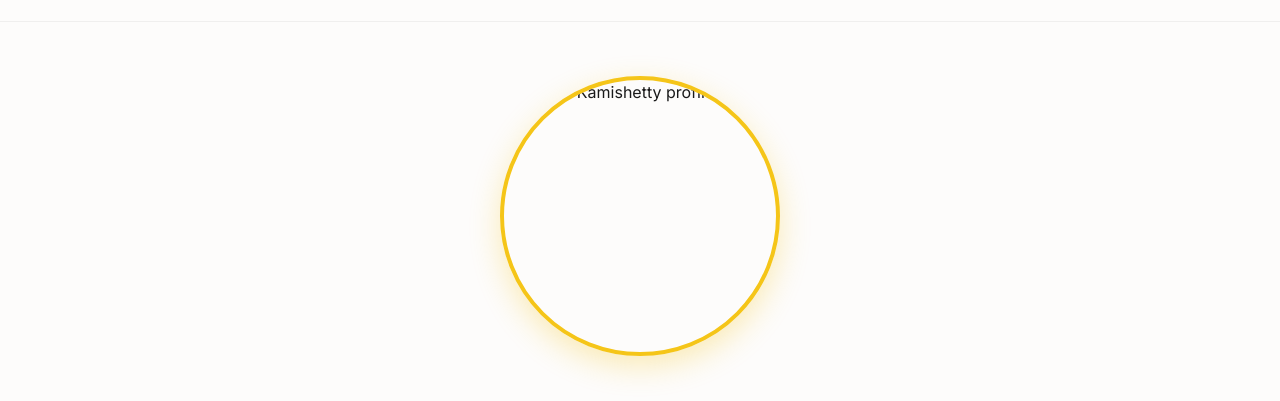
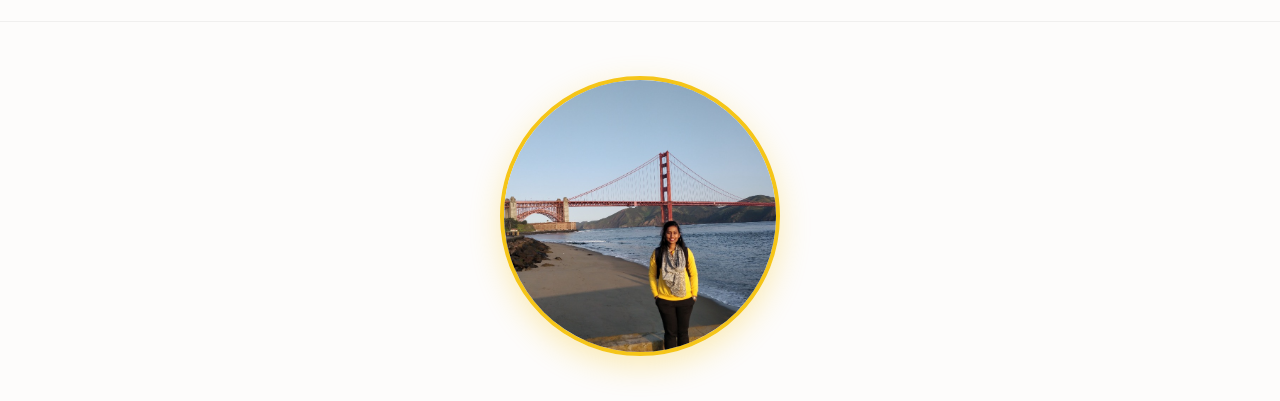
Before and after one commit to sreejakshetty/sreejakamishetty-com, a plain HTML site: page index.html in a window 1280 px wide. Shown: the part 73-474 px from the top of the page. Drawn offline with Linux system fonts and the light colour scheme.

Commit message:
Fix profile image path to relative

```diff
--- a/index.html
+++ b/index.html
@@ -36,7 +36,7 @@
         <section id="home" class="hero section">
             <div class="container hero-container">
                 <div class="hero-content">
-                    <img src="/Users/sreejakshetty/.gemini/jetski/brain/863275f8-c2e3-4acf-8f6c-5f6e9528e74b/media__1774744131259.jpg" alt="Sreeja Kamishetty profile picture" class="profile-pic">
+                    <img src="./profile.jpg" alt="Sreeja Kamishetty profile picture" class="profile-pic">
                     <h1 class="glow-text">Sreeja Kamishetty</h1>
                     <p class="hero-subtitle">Tech Lead Eval Infra on Gemini in Chrome | AI/ML Tech Lead | Chromium GSoC Admin | Angel Investor | Speaker & Tech Mentor | ARCL Cricket & Tennis Player</p>
                     <div class="hero-buttons">
```
Also changed, not shown: profile.jpg (added).
